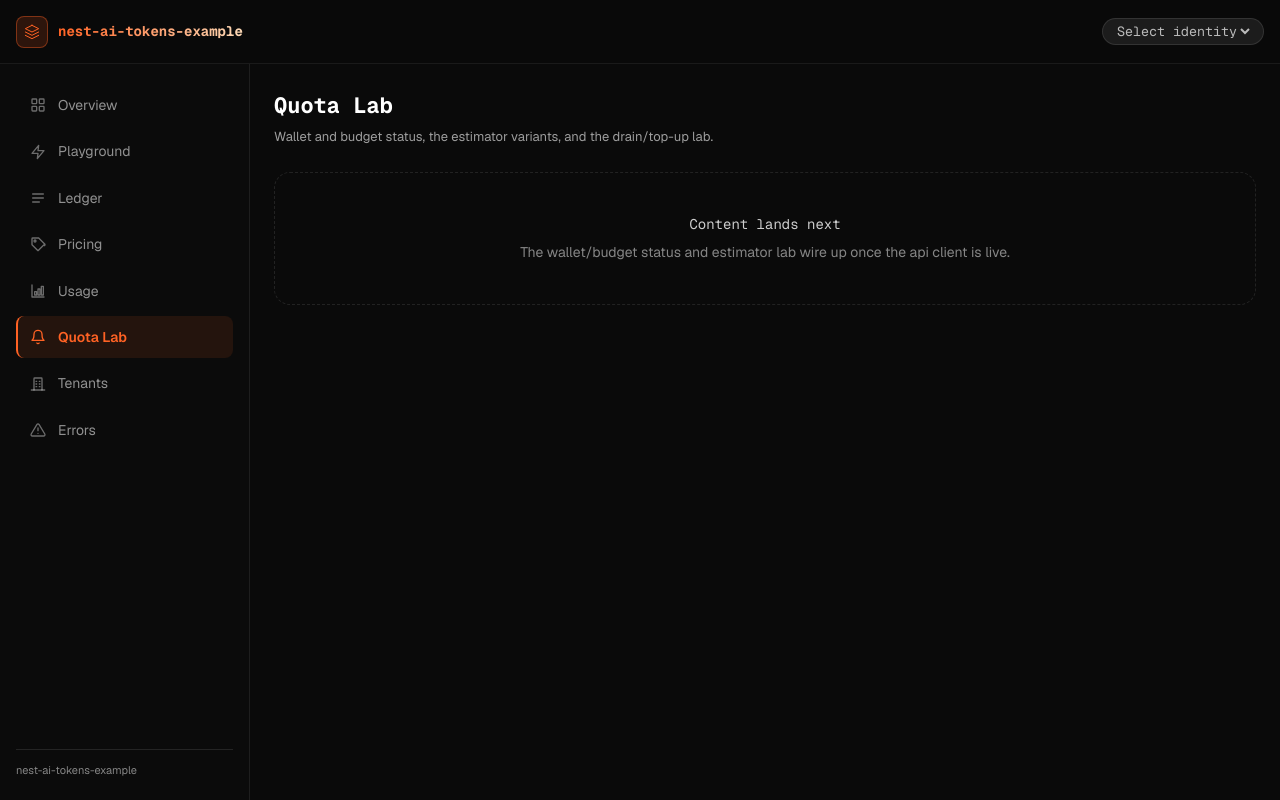
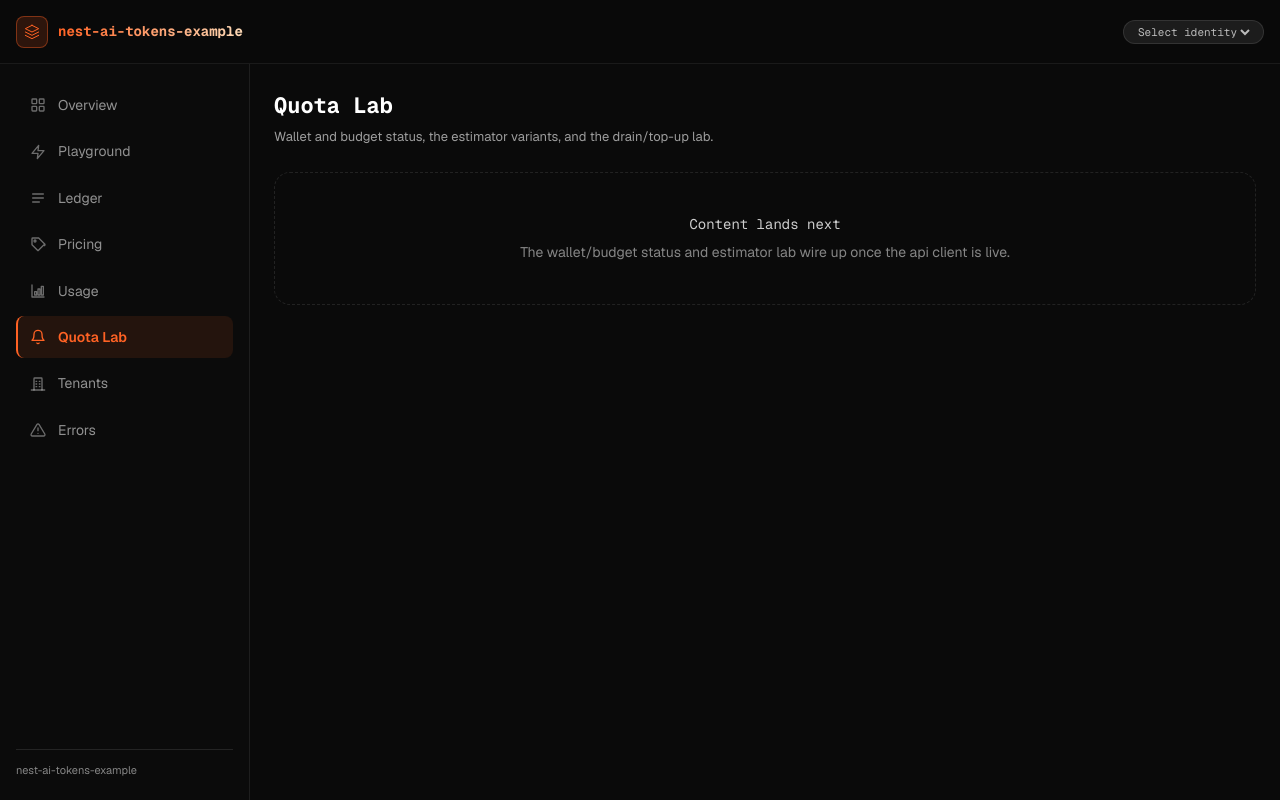
Before and after one commit to bymaxone/nest-ai-tokens-example, a Next.js app in the folder apps/web/: page /quota in a window 1280 px wide. Built offline with nearby package versions, Linux system fonts and the light colour scheme.

Commit message:
fix(web): boolean naming and switcher focus visibility from review
Rename cancelled/hydrated/active locals to the is-prefixed convention,
and replace the identity switcher's outline:none with a focus-visible
box-shadow (a .chip-select class) so keyboard focus stays visible.

```diff
--- a/apps/web/src/app/globals.css
+++ b/apps/web/src/app/globals.css
@@ -199,6 +199,20 @@ button {
 }
 .chip--button:hover {
   background: var(--glass-bg-hover);
+}
+
+/* ── Select embedded in a chip (identity switcher) ── */
+.chip-select {
+  background: transparent;
+  border: none;
+  color: inherit;
+  font-family: var(--font-mono);
+  font-size: 11px;
+}
+.chip-select:focus-visible {
+  outline: none;
+  box-shadow: 0 0 0 2px var(--primary-20);
+  border-radius: var(--radius-sm);
 }
 .role-pill {
   display: inline-flex;
--- a/apps/web/src/components/identity-switcher.tsx
+++ b/apps/web/src/components/identity-switcher.tsx
@@ -44,10 +44,9 @@ export function IdentitySwitcher(): React.JSX.Element {
     <div className="chip" role="group" aria-label="Demo identity">
       <select
         aria-label="Select demo identity"
-        className="mono"
+        className="chip-select"
         value={identity?.userId ?? ''}
         onChange={handleChange}
-        style={{ background: 'transparent', border: 'none', color: 'inherit', outline: 'none' }}
       >
         <option value="">Select identity</option>
         {DEMO_USERS.map((user) => (
--- a/apps/web/src/components/shell/Sidebar.tsx
+++ b/apps/web/src/components/shell/Sidebar.tsx
@@ -32,14 +32,14 @@ export function Sidebar(): React.JSX.Element {
   return (
     <aside className="sidebar" aria-label="Main navigation">
       {NAV_ITEMS.map((item) => {
-        const active = isActiveRoute(item.href, pathname)
+        const isActive = isActiveRoute(item.href, pathname)
         const Icon = item.icon
         return (
           <Link
             key={item.href}
             href={item.href}
-            aria-current={active ? 'page' : undefined}
-            className={active ? 'nav-item nav-item--active' : 'nav-item'}
+            aria-current={isActive ? 'page' : undefined}
+            className={isActive ? 'nav-item nav-item--active' : 'nav-item'}
           >
             <Icon className="nav-item__icon" />
             {item.label}
--- a/apps/web/src/lib/identity-store.ts
+++ b/apps/web/src/lib/identity-store.ts
@@ -40,7 +40,7 @@ type IdentityListener = (identity: Identity | null) => void
 const STORAGE_KEY = 'nest-ai-tokens-example:identity'
 
 let current: Identity | null = null
-let hydrated = false
+let isHydrated = false
 const listeners = new Set<IdentityListener>()
 
 /**
@@ -60,8 +60,8 @@ function isIdentity(value: unknown): value is Identity {
  * (`window` is undefined during SSR) and on a corrupted or absent value.
  */
 function hydrate(): void {
-  if (hydrated) return
-  hydrated = true
+  if (isHydrated) return
+  isHydrated = true
   if (typeof window === 'undefined') return
   const raw = window.localStorage.getItem(STORAGE_KEY)
   if (raw === null) return
```
Also changed, not shown: apps/web/src/components/overview/BalanceCard.tsx (+4 -4 lines).
